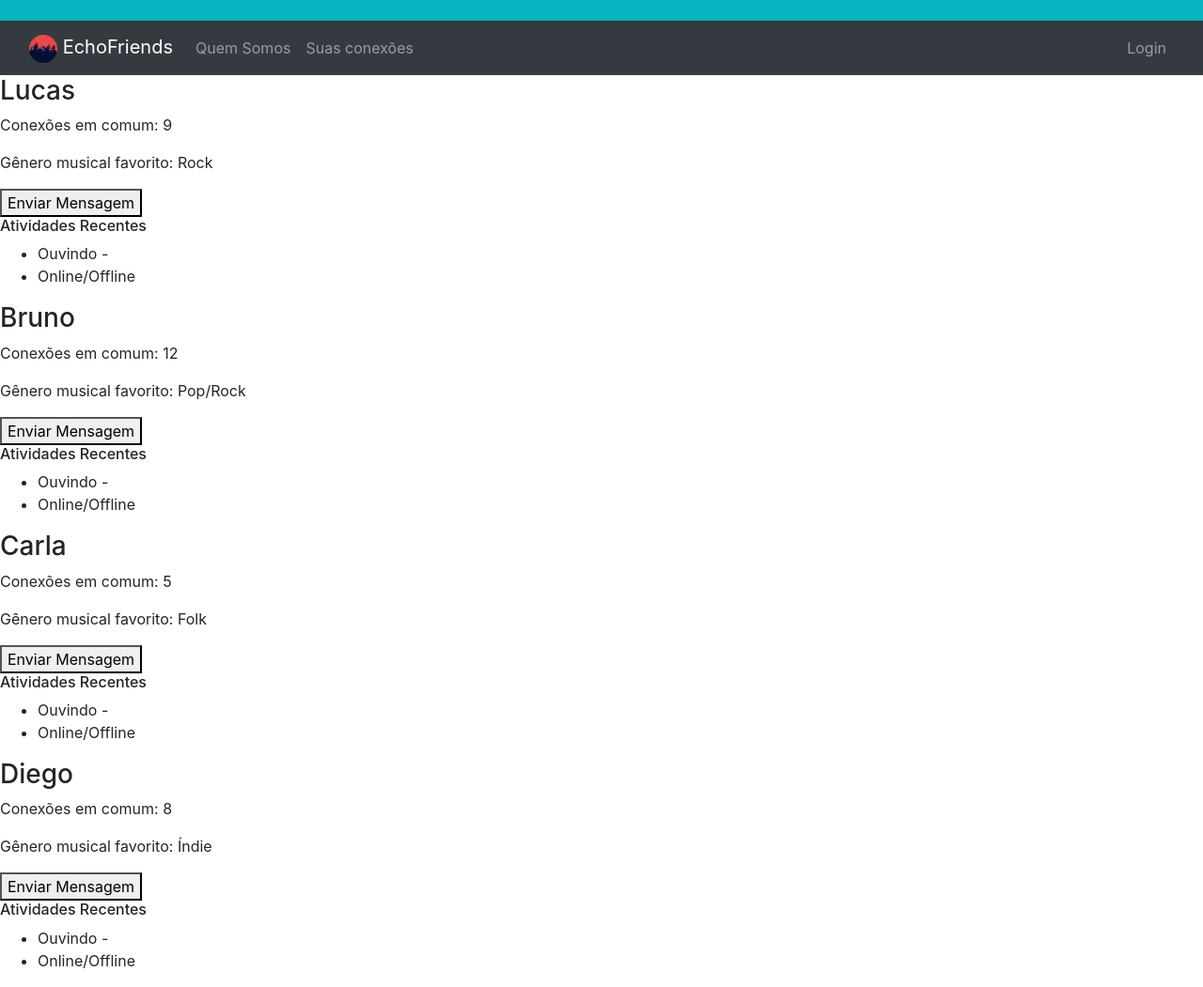
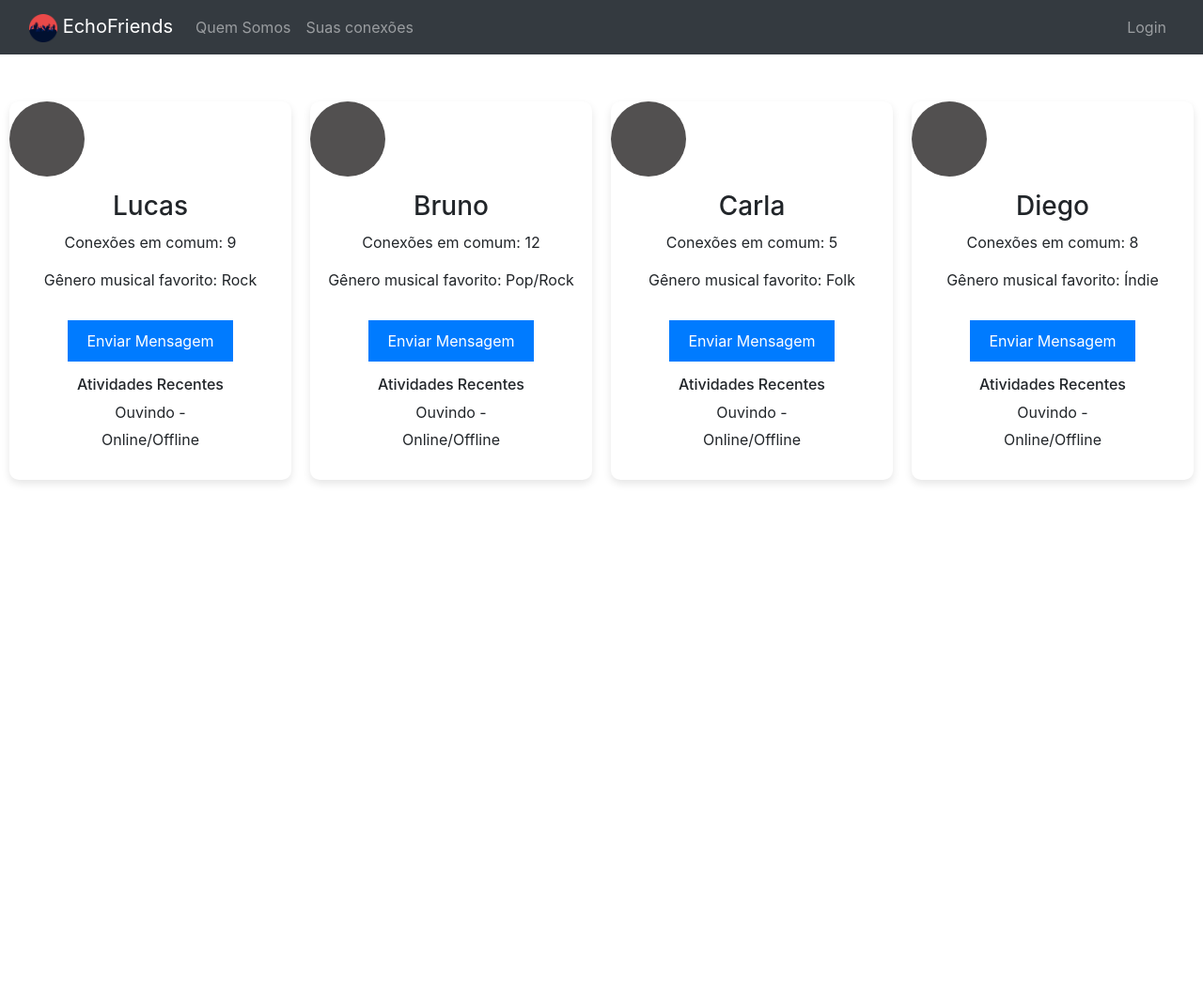
Before and after one commit to gabrielfelip/DevWeb, a Flask app: page /minhasconexoes in a window 1280 px wide. Shown: the whole page at 94% size. After the commit the page ends 515 px from the top, so only its background shows below. Run offline with Flask 3, Linux system fonts and the light colour scheme; some libraries are stand-ins or nearby versions.

Commit message:
Update styles.css
cards conexões

```diff
--- a/static/css/styles.css
+++ b/static/css/styles.css
@@ -2,26 +2,6 @@
   background-color: #f3b839; /* Substitua pela cor de fundo desejada */
 }
 
-
-
-body{
-background-color: rgb(13, 233, 148);
- position: 0;
-  text-align: center;
-background-color: rgb(106, 143, 129);
-position: 0;
-text-align: center;
-
-}
-
-header{
-  position: relative;
-  display: flex;
-  justify-content: space-between;
-  align-items: center;
-  padding-top: 22px;
-  background-color: #07b4c0;
-}
 
 .centered-text {
       text-align: center;
@@ -34,23 +14,13 @@ header{
   height: 412px;
 }
 
-.top-margin {
-  margin-top: 0; /* Define a margem de 5 centímetros no topo */
-  background-color: #16daa9; /* Define a cor de fundo desejada */
-  height: 100px; /* Defina a altura como 0 para evitar que a margem afete o layout */
-}
-
 .logo-container {
   margin-top: -90px; /* Ajuste a margem superior conforme necessário */
   text-align: left; /* Centralize o logotipo horizontalmente */
   padding-left: 10px;
 }
-/* Estilo para as barras de navegação no canto superior direito */
-.nav-right {
-  margin-top: -28px; /* Alinhe as barras de navegação à direita */
-  text-align: right;
-  padding-right: 10px;
-}
+
+
 
 
 /* Estilo para centralizar o carrossel */
@@ -99,5 +69,79 @@ header{
 .flex-container {
   display: flex;
   flex-wrap: wrap;
-  padding-left: 16%;
+  padding-left: 12%;
 }
+
+.connections-container {
+  display: flex;
+  justify-content: space-around;
+  flex-wrap: wrap;
+  margin: 20px 0;
+}
+
+.connection-card {
+  background-color: #fff;
+  border-radius: 10px;
+  box-shadow: 0 4px 8px rgba(0, 0, 0, 0.1);
+  overflow: hidden;
+  width: 300px;
+  margin: 10px;
+  text-align: center;
+}
+
+.connection-card img {
+  width: 100%;
+  border-top-left-radius: 10px;
+  border-top-right-radius: 10px;
+}
+
+.connection-info {
+  padding: 15px;
+}
+
+.connection-info h3 {
+  margin-bottom: 10px;
+}
+
+button {
+  background-color: #007bff;
+  color: #fff;
+  border: none;
+  padding: 10px 20px;
+  border-radius: 5px;
+  cursor: pointer;
+  margin-top: 10px;
+}
+
+button:hover {
+  background-color: #0056b3;
+}
+
+.recent-activities {
+  padding: 15px;
+}
+
+.recent-activities ul {
+  list-style-type: none;
+  padding: 0;
+}
+
+.recent-activities li {
+  margin-bottom: 5px;
+}
+
+.connection-image {
+  width: 80px; /* ajuste o tamanho conforme necessário */
+  height: 80px; /* ajuste o tamanho conforme necessário */
+  border-radius: 50%; /* para criar um avatar circular */
+  background-color: #525050; /* cor de fundo para simular a imagem de perfil */
+  display: flex;
+  justify-content: center;
+  align-items: center;
+  overflow: hidden; /* para garantir que a borda redonda seja aplicada corretamente */
+}
+
+.connection-image img {
+
+  border-radius: 50%; /* imagem circular */
+}
```
